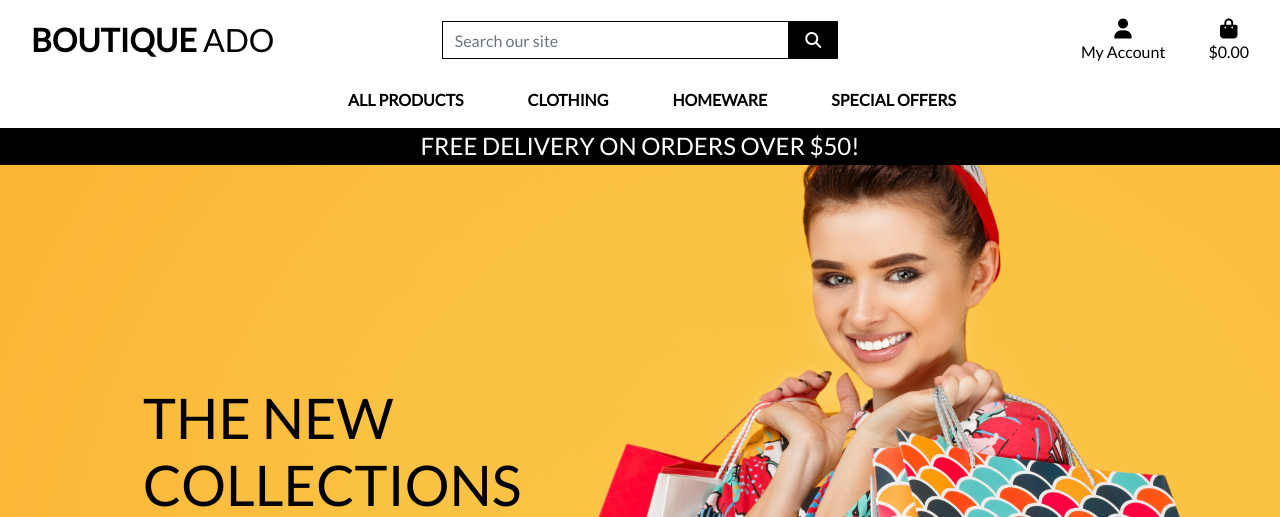
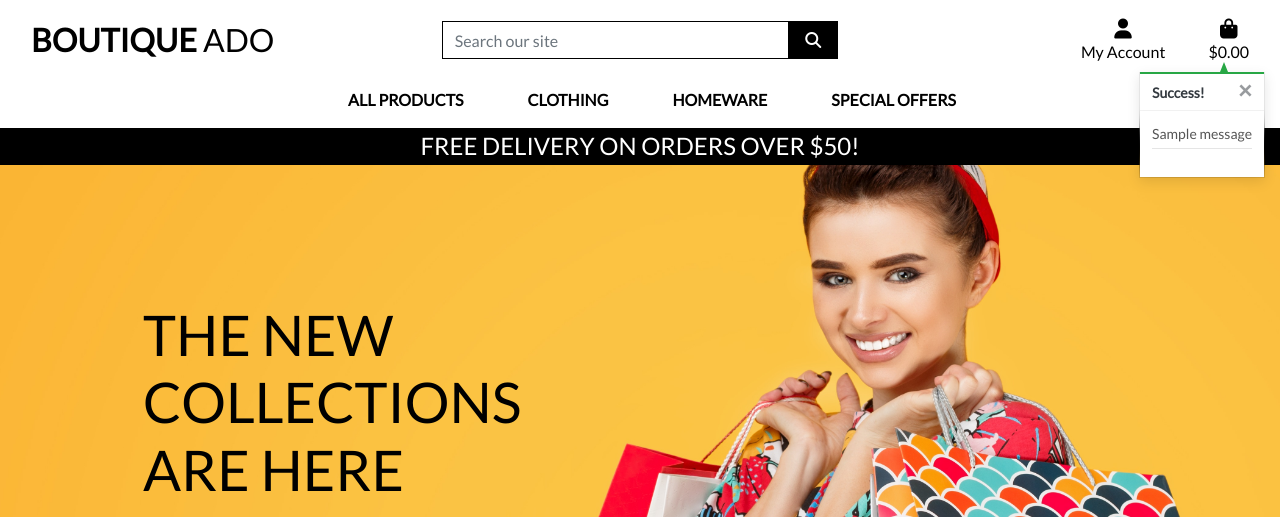
Before and after one commit to lisa-butler/boutique_ado_v1, a Django app: page / in a window 1280 px wide. Shown: the top 517 px of the page. Run offline with Django 3.2, Linux system fonts and the light colour scheme; tables that the repository leaves empty hold one stand-in row (values such as "Sample post"); one stand-in notice (Sample message) is shown; parts of the project's set-up code (start-up, migrations or seed data) failed here and were passed over; some libraries are stand-ins or nearby versions.

Commit message:
Add popups

```diff
--- a/static/css/base.css
+++ b/static/css/base.css
@@ -36,6 +36,19 @@ body {
 .btn-black {
     background: black;
     color: white;
+}
+
+.btn-outline-black {
+    background: white;
+    color: black !important; /* use important to override link colors for <a> elements */
+    border: 1px solid black;
+}
+
+.btn-outline-black:hover,
+.btn-outline-black:active,
+.btn-outline-black:focus {
+    background: black;
+    color: white !important;
 }
 
 .shop-now-button:hover,
@@ -83,8 +96,78 @@ a.category-badge > span.badge:hover {
     right: 10px;
 }
 
-.btt-link {
+.btt-link,
+.update-link,
+.remove-item {
     cursor: pointer;
+}
+
+/* ------------------------------- bootstrap toasts */
+
+.message-container {
+    position: fixed;
+    top: 72px;
+    right: 15px;
+    z-index: 99999999999;
+}
+
+.custom-toast {
+    overflow: visible;
+}
+
+.toast-capper {
+    height: 2px;
+}
+
+/* from CSS-tricks.com: https://css-tricks.com/snippets/css/css-triangle/ */
+.arrow-up {
+    width: 0;
+    height: 0;
+    border-left: 4px solid transparent;
+    border-right: 4px solid transparent;
+    border-bottom: 10px solid black;
+    position: absolute;
+    top: -10px;
+    right: 36px;
+}
+
+/* Convenience classes - colors copied from Bootstrap */
+.arrow-primary {
+    border-bottom-color: #007bff !important;
+}
+
+.arrow-secondary {
+    border-bottom-color: #6c757d !important;
+}
+
+.arrow-success {
+    border-bottom-color: #28a745 !important;
+}
+
+.arrow-danger {
+    border-bottom-color: #dc3545 !important;
+}
+
+.arrow-warning {
+    border-bottom-color: #ffc107 !important;
+}
+
+.arrow-info {
+    border-bottom-color: #17a2b8 !important;
+}
+
+.arrow-light {
+    border-bottom-color: #f8f9fa !important;
+}
+
+.arrow-dark {
+    border-bottom-color: #343a40 !important;
+}
+
+.bag-notification-wrapper {
+    height: 100px;
+    overflow-x: hidden;
+    overflow-y: auto;
 }
 
 /* -------------------------------- Media Queries */
--- a/templates/includes/toasts/toast_success.html
+++ b/templates/includes/toasts/toast_success.html
@@ -8,6 +8,47 @@
         </button>
     </div>
     <div class="toast-body bg-white">
-        {{ message }}
+        <div class="row">
+            <div class="col">
+                {{ message }}
+                <hr class="mt-1 mb-3">
+            </div>
+        </div>
+        {% if grand_total %}
+            <p class="logo-font bg-white text-black py-1">Your Bag ({{ product_count }})</p>
+            <div class="bag-notification-wrapper">
+                {% for item in bag_items %}
+                    <div class="row">
+                        <div class="col-3 my-1">
+                            <img class="w-100" src="{{ item.product.image.url }}">
+                        </div>
+                        <div class="col-9">
+                            <p class="my-0"><strong>{{ item.product.name }}</strong></p>
+                            <p class="my-0 small">Size: {% if item.product.has_sizes %}{{ item.size|upper }}{% else %}N/A{% endif %}</p>
+                            <p class="my-0 small text-muted">Qty: {{ item.quantity }}</p>
+                        </div>
+                    </div>
+                {% endfor %}
+            </div>
+            <div class="row">
+                <div class="col">
+                    <strong><p class="mt-3 mb-1 text-black">
+                        Total{% if free_delivery_delta > 0 %} (Exc. delivery){% endif %}:
+                        <span class="float-right">${{ total|floatformat:2 }}</span>
+                    </p></strong>
+                    {% if free_delivery_delta > 0 %}
+                        <p class="mb-0 p-2 bg-warning shadow-sm text-black text-center">
+                            Spend <strong>${{ free_delivery_delta }}</strong> more to get free next day delivery!
+                        </p>
+                    {% endif %}
+                    <a href="{% url 'view_bag' %}" class="btn btn-black btn-block rounded-0">
+                        <span class="text-uppercase">Go To Secure Checkout</span>
+                        <span class="icon">
+                            <i class="fas fa-lock"></i>
+                        </span>
+                    </a>
+                </div>
+            </div>
+        {% endif %}
     </div>
 </div>
```
